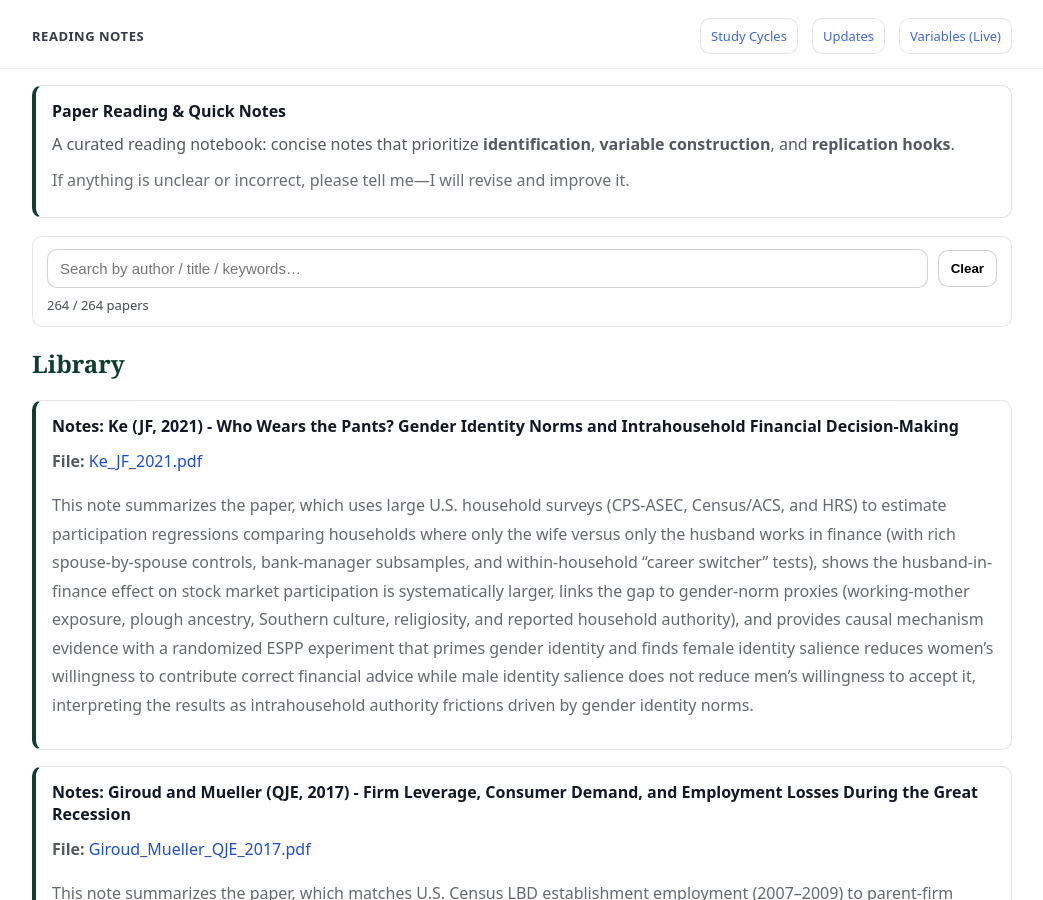
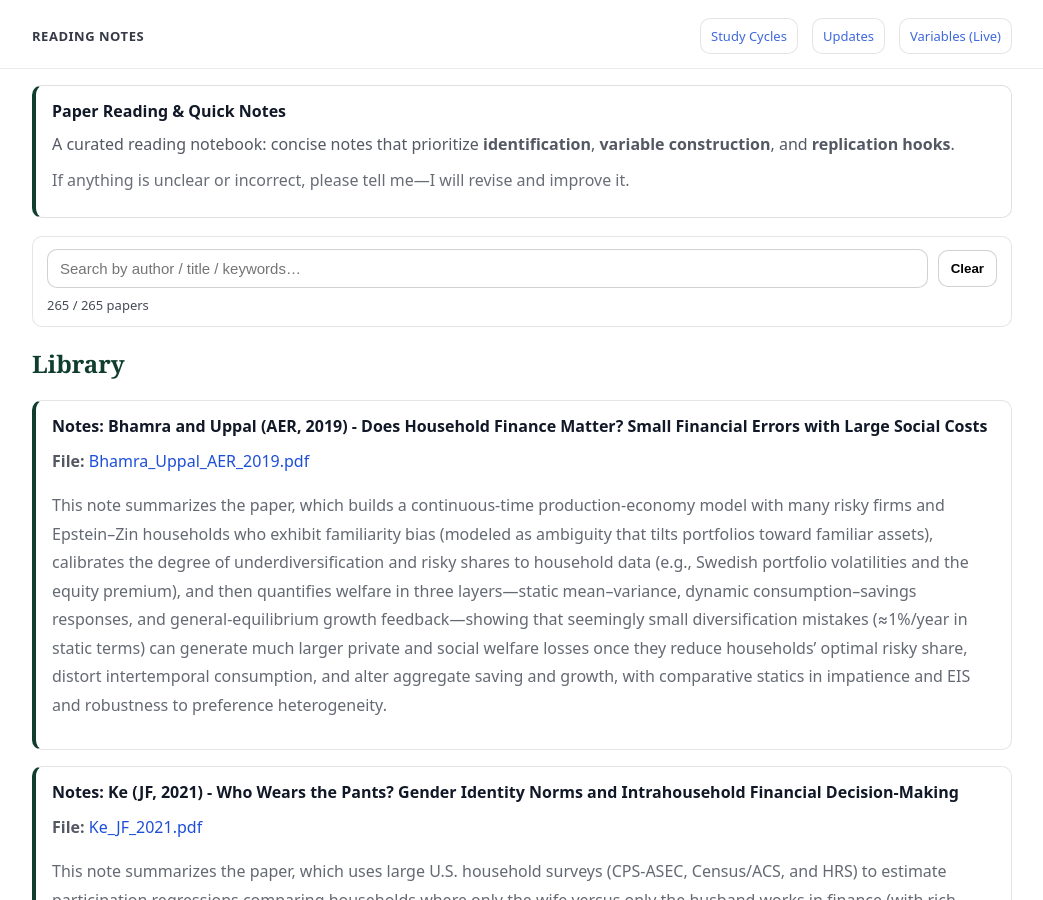
Before and after one commit to yaxinzn/study-archive, a Jekyll site: the page built from reading/index.md, in a window 1280 px wide and 900 px high. Shown: the whole window, without its empty margins (118-1161 px from the left). Built offline with Jekyll 4.4.1, drawn with Linux system fonts in a browser that asks for light colours.

Commit message:
Reading: add/update Bhamra_Uppal_AER_2019.pdf

```diff
--- a/_data/reading.yml
+++ b/_data/reading.yml
@@ -1,3 +1,7 @@
+- title: "Notes: Bhamra and Uppal (AER, 2019) - Does Household Finance Matter? Small Financial Errors with Large Social Costs"
+  file: "Bhamra_Uppal_AER_2019.pdf"
+  desc: "This note summarizes the paper, which builds a continuous-time production-economy model with many risky firms and Epstein–Zin households who exhibit familiarity bias (modeled as ambiguity that tilts portfolios toward familiar assets), calibrates the degree of underdiversification and risky shares to household data (e.g., Swedish portfolio volatilities and the equity premium), and then quantifies welfare in three layers—static mean–variance, dynamic consumption–savings responses, and general-equilibrium growth feedback—showing that seemingly small diversification mistakes (≈1%/year in static terms) can generate much larger private and social welfare losses once they reduce households’ optimal risky share, distort intertemporal consumption, and alter aggregate saving and growth, with comparative statics in impatience and EIS and robustness to preference heterogeneity."
+
 - title: "Notes: Ke (JF, 2021) - Who Wears the Pants? Gender Identity Norms and Intrahousehold Financial Decision-Making"
   file: "Ke_JF_2021.pdf"
   desc: "This note summarizes the paper, which uses large U.S. household surveys (CPS-ASEC, Census/ACS, and HRS) to estimate participation regressions comparing households where only the wife versus only the husband works in finance (with rich spouse-by-spouse controls, bank-manager subsamples, and within-household “career switcher” tests), shows the husband-in-finance effect on stock market participation is systematically larger, links the gap to gender-norm proxies (working-mother exposure, plough ancestry, Southern culture, religiosity, and reported household authority), and provides causal mechanism evidence with a randomized ESPP experiment that primes gender identity and finds female identity salience reduces women’s willingness to contribute correct financial advice while male identity salience does not reduce men’s willingness to accept it, interpreting the results as intrahousehold authority frictions driven by gender identity norms."
```
Also changed, not shown: 1 other file.
